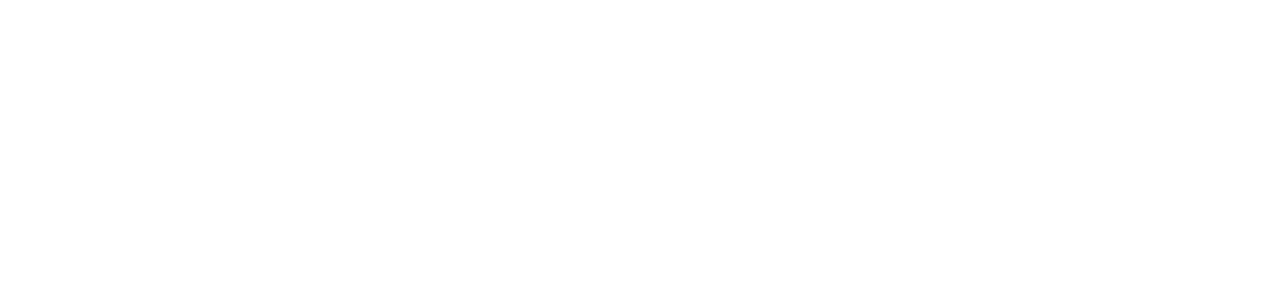
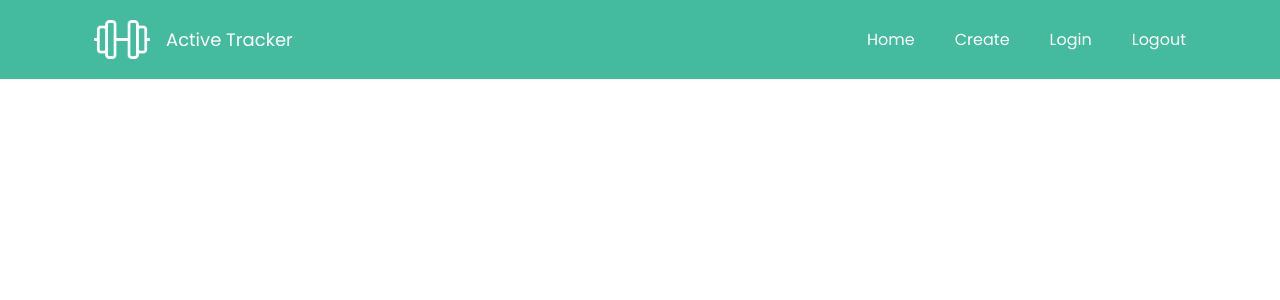
Before and after one commit to gBoole01/vue-js-activity-tracker, a Vue app: page / in a window 1280 px wide. Shown: the top 300 px of the page. Built offline with nearby package versions, Linux system fonts and the light colour scheme.

Commit message:
feat: add Navigation component

```diff
--- a/src/App.vue
+++ b/src/App.vue
@@ -1,11 +1,17 @@
 <template>
-  <div>
+  <div class="min-h-full font-Poppins box-border">
+    <Navigation />
     <router-view />
   </div>
 </template>
 
 <script>
+import Navigation from './components/Navigation.vue'
+
 export default {
+  components: {
+    Navigation,
+  },
   setup() {
     // Create data / vars
 
@@ -16,11 +22,11 @@
     // Runs when there is a auth state change
     // if user is logged in, this will fire
 
-    return {};
+    return {}
   },
-};
+}
 </script>
 
 <style lang="scss">
-@import url("https://fonts.googleapis.com/css2?family=Poppins:wght@100;200;300;400;500;600;700&display=swap");
+@import url('https://fonts.googleapis.com/css2?family=Poppins:wght@100;200;300;400;500;600;700&display=swap');
 </style>
--- a/src/components/Navigation.vue
+++ b/src/components/Navigation.vue
@@ -1,5 +1,26 @@
 <template>
-  <header></header>
+  <header class="bg-at-light-green text-white">
+    <nav
+      class="container py-5 px-4 flex flex-col gap-4 items-center sm:flex-row"
+    >
+      <div class="flex items-center gap-x-4">
+        <img class="w-14" src="../assets/images/dumbbell-light.png" alt="" />
+        <h1 class="text-lg">Active Tracker</h1>
+      </div>
+      <ul class="flex flex-1 justify-end gap-x-10">
+        <router-link class="cursor-pointer" :to="{ name: 'Home' }">
+          Home
+        </router-link>
+        <router-link class="cursor-pointer" :to="{ name: '' }">
+          Create
+        </router-link>
+        <router-link class="cursor-pointer" :to="{ name: 'Home' }">
+          Login
+        </router-link>
+        <li class="cursor-pointer">Logout</li>
+      </ul>
+    </nav>
+  </header>
 </template>
 
 <script>
@@ -11,7 +32,7 @@
 
     // Logout function
 
-    return {};
+    return {}
   },
-};
+}
 </script>
```
